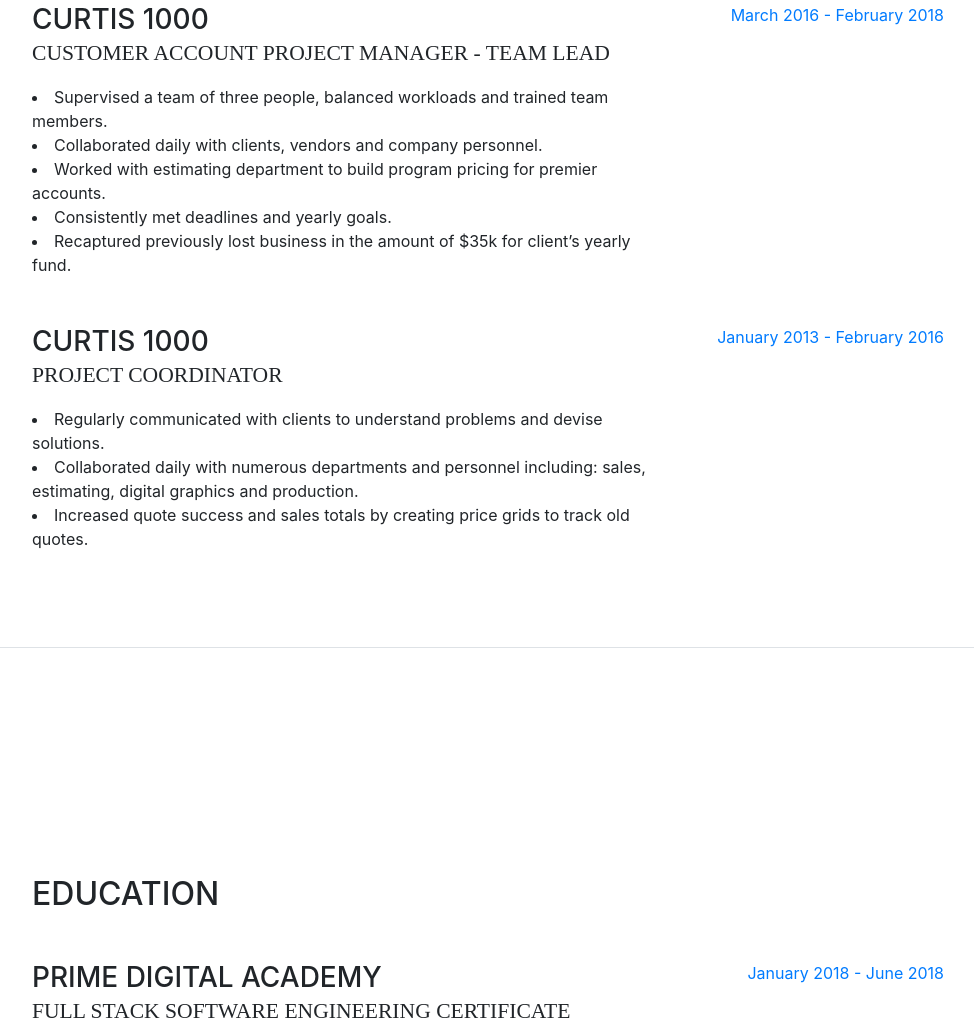
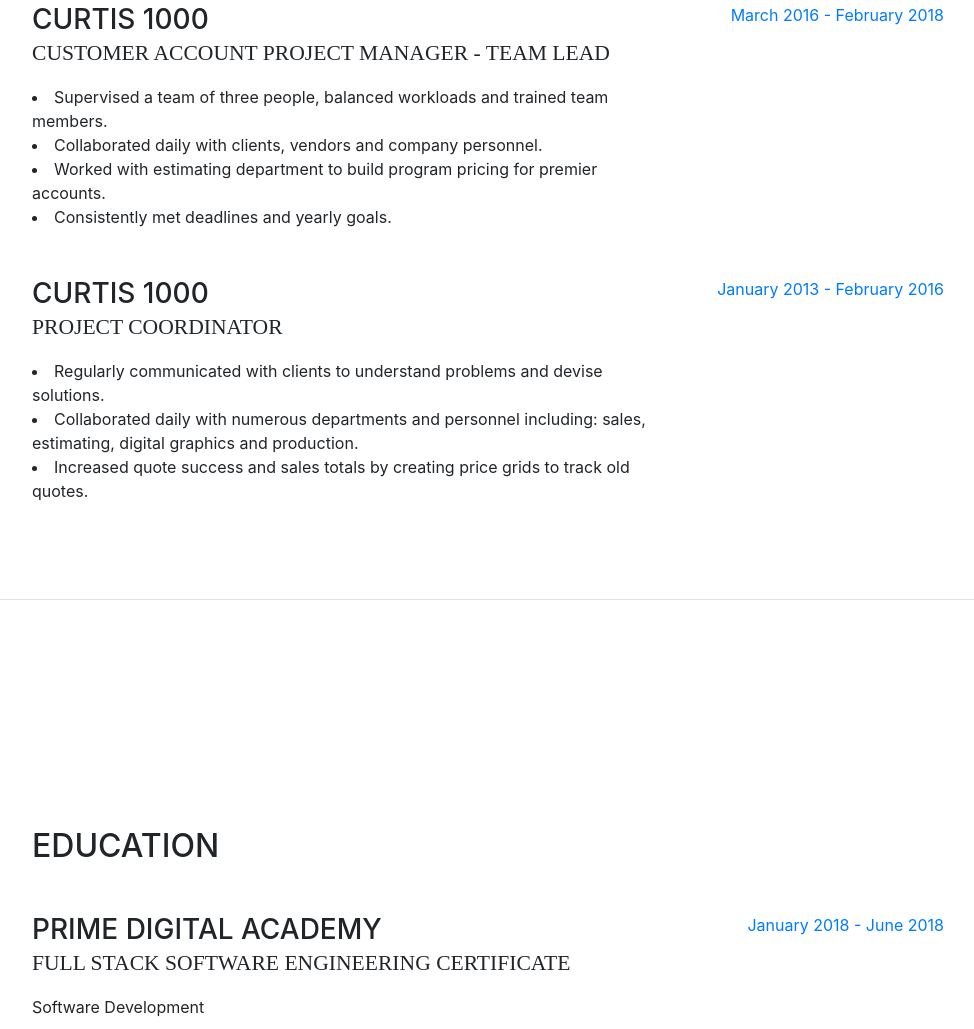
Before and after one commit to kburns17/Personal-Website, a website with bundled scripts: page index.html in a window 1280 px wide. Shown: the part 2905-3934 px from the top of the page, without its empty margins (288-1262 px from the left). Built offline with nearby package versions, Linux system fonts and the light colour scheme; a web font is replaced by a local one.

Commit message:
adjusted resume

```diff
--- a/index.html
+++ b/index.html
@@ -232,7 +232,6 @@
               <li>Collaborated daily with clients, vendors and company personnel.</li>
               <li>Worked with estimating department to build program pricing for premier accounts.</li>
               <li>Consistently met deadlines and yearly goals. </li>
-              <li>Recaptured previously lost business in the amount of $35k for client’s yearly fund.</li>
             </div>
             <div class="resume-date text-md-right">
               <span class="text-primary">March 2016 - February 2018</span>
```
